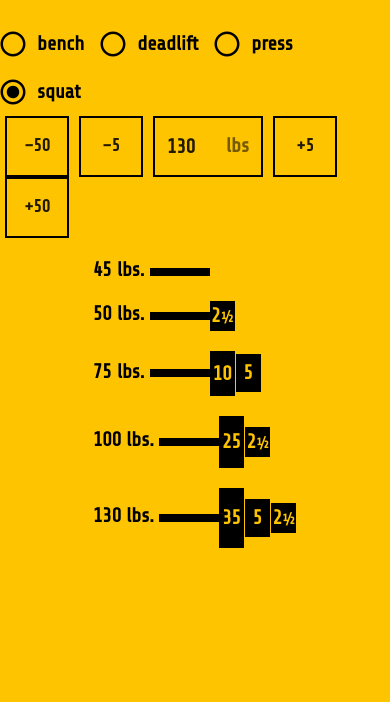
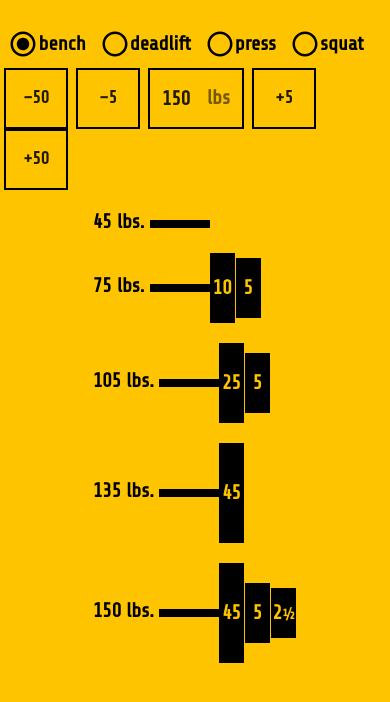
Before and after one commit to aleshh/warmup, a React (Create React App) app: page / in a window 390 px wide. Shown: the top 702 px of the page. Built offline with nearby package versions, Linux system fonts and the light colour scheme.

Commit message:
tweak for iphone screen

```diff
--- a/src/App.css
+++ b/src/App.css
@@ -28,6 +28,10 @@
   color: #61dafb;
 }
 
+.MuiRadio-root.MuiRadio-root {
+  padding-right: 0;
+}
+
 @keyframes App-logo-spin {
   from {
     transform: rotate(0deg);
--- a/src/App.js
+++ b/src/App.js
@@ -17,7 +17,9 @@ const roundDownFive = (val) => {
 };
 
 const plates = [45, 45, 45, 35, 25, 10, 5, 5, 2.5];
-const plateHeights = { 45: 45, 35: 40, 25: 35, 10: 30, 5: 25, 2.5: 20 };
+
+const getPlateHeight = (weight) =>
+  ({ 45: 6, 35: 5, 25: 4, 10: 3, 5: 2, 2.5: 1 }[weight] * 10 + 40);
 
 const calculatePlates = (targetWeight) => {
   const weightPerSide = (targetWeight - 45) / 2;
@@ -59,8 +61,8 @@ const TextField = withStyles({
 })(MuiTextField);
 
 function App() {
-  const [warmup, setWarmup] = useState("squat");
-  const [value, setValue] = useState("130");
+  const [warmup, setWarmup] = useState("bench");
+  const [value, setValue] = useState("150");
 
   const sets = multipliers[warmup].map((m) => calculateWeight(value, m));
 
@@ -127,9 +129,9 @@ function App() {
               endAdornment: <InputAdornment position="end">lbs</InputAdornment>,
             }}
             style={{
-              width: 110,
-              marginRight: 5,
-              marginLeft: 5,
+              width: 96,
+              marginRight: 4,
+              marginLeft: 4,
             }}
             value={value}
             onChange={(e) => setValue(e.target.value)}
@@ -151,8 +153,8 @@ function App() {
                       color: "rgb(255, 196, 0)",
                       borderRight: "1px solid rgb(255, 196, 0)",
                       width: 25,
-                      height: plateHeights[plate] * 1.5,
-                      lineHeight: `${plateHeights[plate] * 1.5}px`,
+                      height: getPlateHeight(plate),
+                      lineHeight: `${getPlateHeight(plate)}px`,
                       textAlign: "center",
                     }}
                   >
--- a/src/components/Button.js
+++ b/src/components/Button.js
@@ -6,8 +6,8 @@ const Button = (props) => (
       border: "2px solid black",
       fontWeight: "bold",
       height: 60.75,
-      marginRight: 5,
-      marginLeft: 5,
+      marginRight: 4,
+      marginLeft: 4,
       borderColor: "black",
     }}
     variant="outlined"
```
